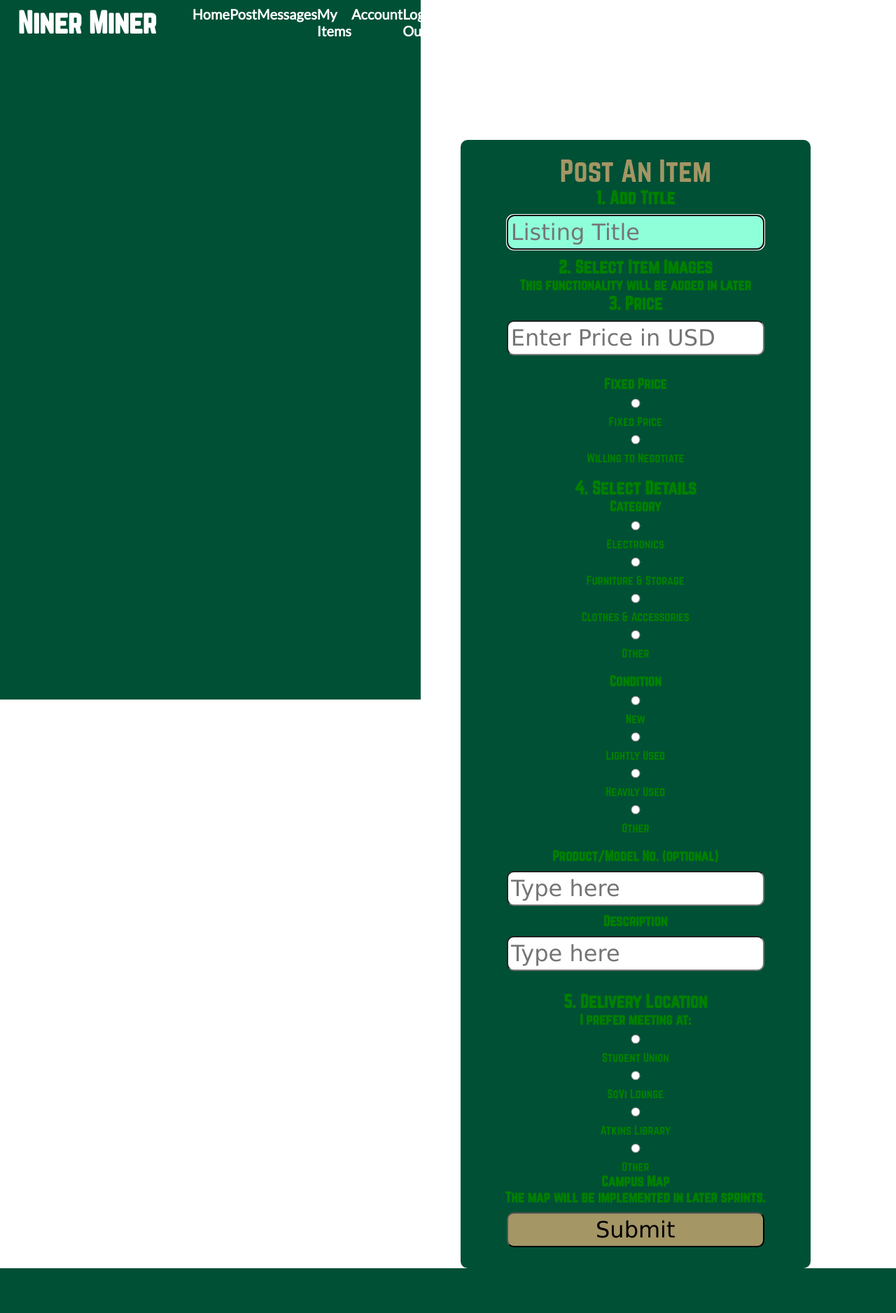
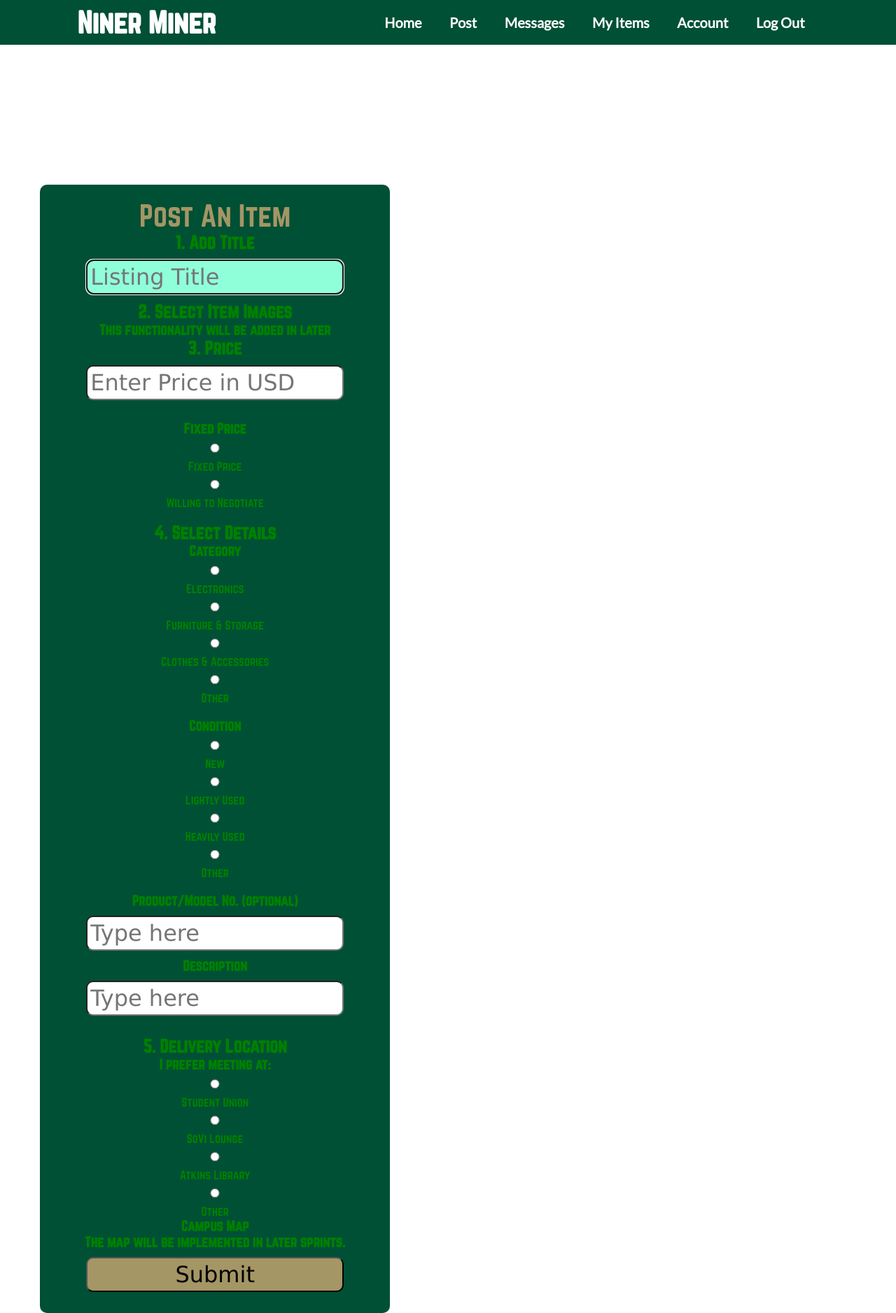
Before and after one commit to cmadajski/niner_miner, a Flask app: page /post in a window 1280 px wide. Shown: the whole page at 70% size. Before the commit the page ends 1813 px from the top, so only its background shows below. Run offline with Flask 2, Linux system fonts and the light colour scheme; the visitor is signed in with stand-in values (Sample User, id 1).

Commit message:
Fixed navbar on post page by removing 'flex' from body

```diff
--- a/src/static/css/post.css
+++ b/src/static/css/post.css
@@ -3,8 +3,6 @@ body {
     padding: 0;
     font-family: Norwester;
     color: green;
-    display: flex;
-    flex-wrap: wrap;
 }
 @font-face {
     font-family: Norwester;
```
